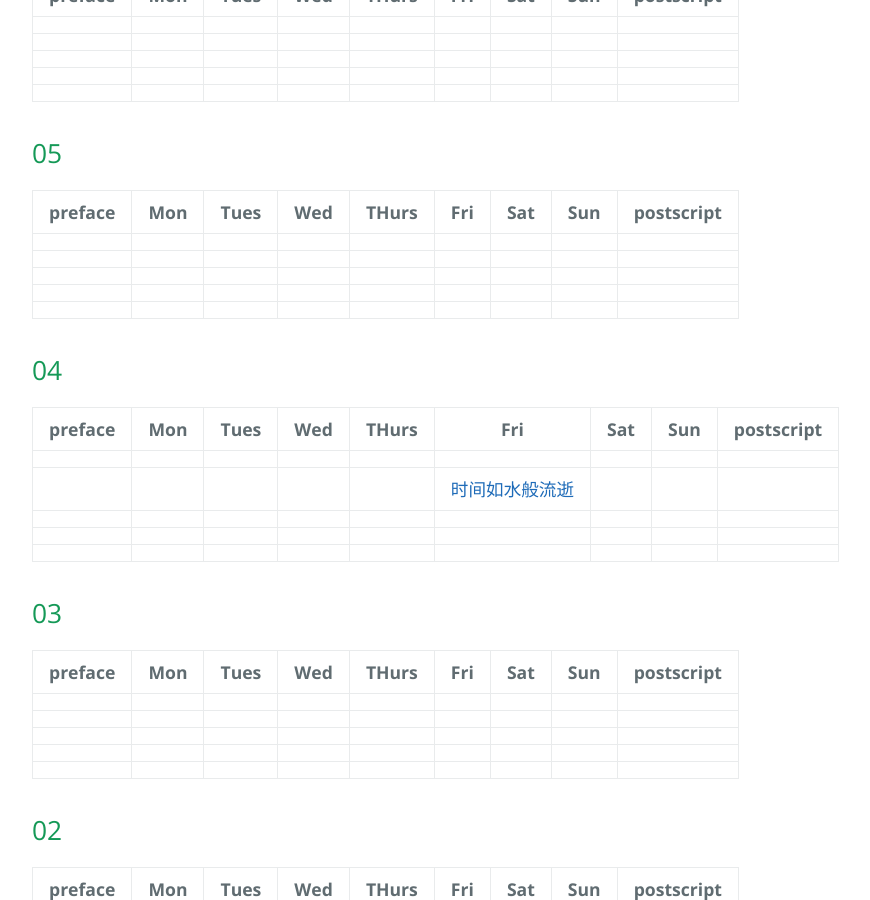
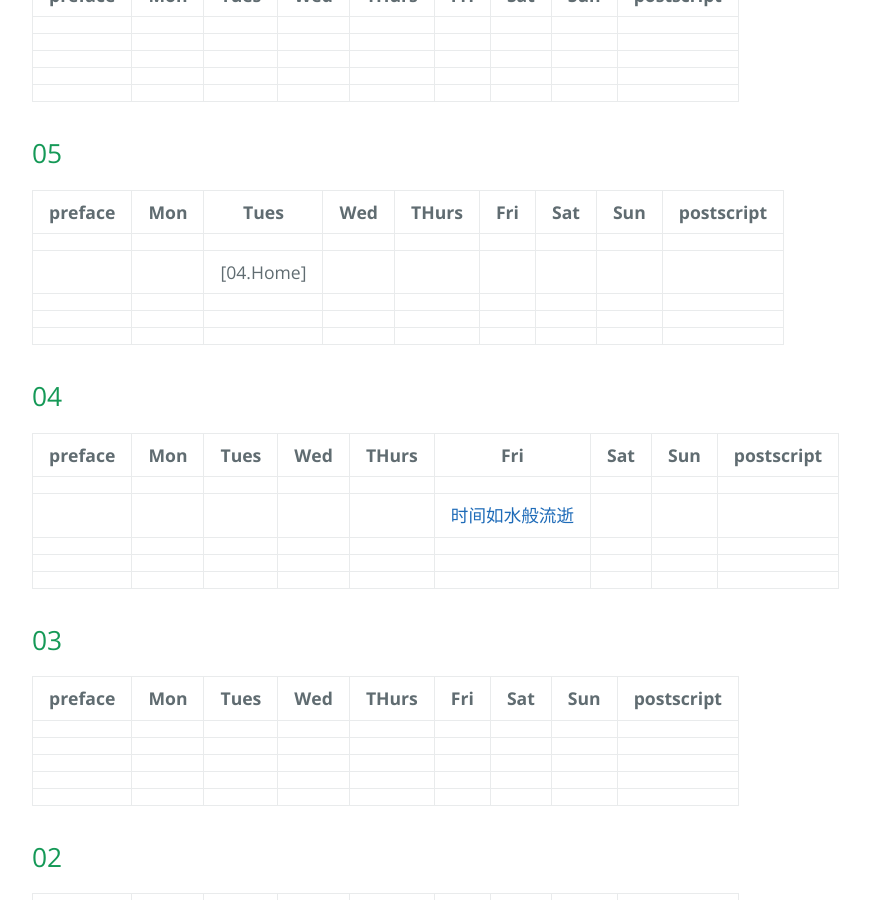
Before and after one commit to AmbroseRen/test, a Jekyll site: the page built from Doc/Diary/index.md, in a window 1280 px wide and 900 px high, scrolled down 780 px. Shown: the whole window, without its empty margins (192-1062 px from the left). Built offline with Jekyll 4.4.1, drawn with Linux system fonts in a browser that asks for light colours; our own code applies the rules of GitHub Pages for plain Markdown files; the repository's description, which GitHub fills in, is left out.

Commit message:
Update index.md

```diff
--- a/Doc/Diary/index.md
+++ b/Doc/Diary/index.md
@@ -35,7 +35,7 @@
 | preface | Mon | Tues | Wed | THurs | Fri | Sat | Sun | postscript |
 |:---:|:---:|:---:|:---:|:---:|:---:|:---:|:---:|:---:|
 | []() | []() | []() | []() | []() | []() | []() | []() | []() |
-| []() | []() | []() | []() | []() | []() | []() | []() | []() |
+| []() | []() | [04.Home] | []() | []() | []() | []() | []() | []() |
 | []() | []() | []() | []() | []() | []() | []() | []() | []() |
 | []() | []() | []() | []() | []() | []() | []() | []() | []() |
 | []() | []() | []() | []() | []() | []() | []() | []() | []() |
```
